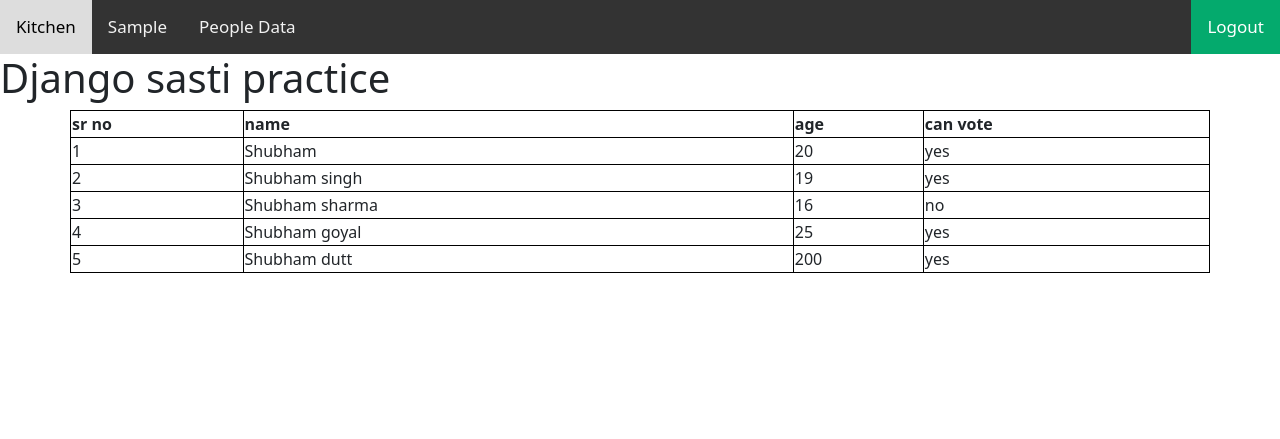
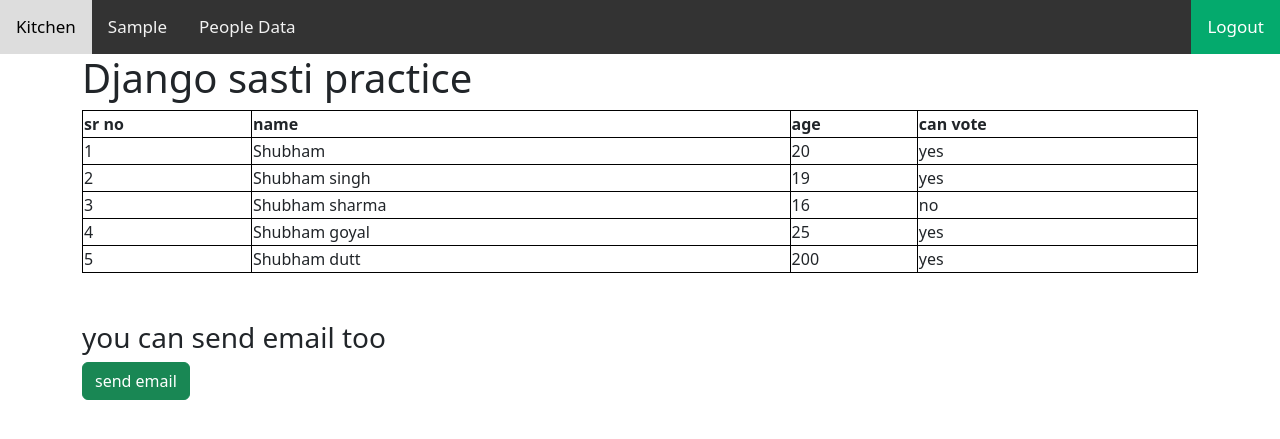
Before and after one commit to shubhxm15/django-practice, a Django app: page /people-data/ in a window 1280 px wide. Shown: the top 439 px of the page. Run offline with Django 5.2, Linux system fonts and the light colour scheme.

Commit message:
email feature changes

```diff
--- a/minipekka/urls.py
+++ b/minipekka/urls.py
@@ -35,7 +35,8 @@ urlpatterns = [
     path('update_receipe/<id>', update_receipe),
     path('login/', login_page, name='login_page'),
     path('register/', register_page, name='register_page'),
-    path('logout/', logout_page, name='logout_page')
+    path('logout/', logout_page, name='logout_page'),
+    path('send_email/', send_email, name='send_email'),
 ]
 
 if settings.DEBUG:
--- a/pekka/templates/index1.html
+++ b/pekka/templates/index1.html
@@ -14,8 +14,9 @@
     </style>
 </head>
 <body>
-    <h1>Django sasti practice</h1>
-    <!-- <p>Lorem ipsum, dolor sit amet consectetur adipisicing elit. Laborum distinctio facere velit ad omnis explicabo dolor, necessitatibus adipisci, numquam a ea magni molestias eos, cum delectus voluptates quidem repudiandae voluptatibus!</p> -->
+    <div class="container">
+        <h1>Django sasti practice</h1>
+        <!-- <p>Lorem ipsum, dolor sit amet consectetur adipisicing elit. Laborum distinctio facere velit ad omnis explicabo dolor, necessitatibus adipisci, numquam a ea magni molestias eos, cum delectus voluptates quidem repudiandae voluptatibus!</p> -->
     <table class='container'>
         <tr>
             <th>sr no</th>
@@ -40,5 +41,12 @@
     </table>
 </body>
 </html>
+</div>
+<br>
+<br>
+<div class="container">
+    <h3>you can send email too</h3>
+    <a href={% url 'send_email' %} class = 'btn btn-success'> send email </a>
+</div>
 
 {% endblock %}
--- a/pekka/views.py
+++ b/pekka/views.py
@@ -1,5 +1,6 @@
-from django.shortcuts import render
+from django.shortcuts import redirect, render
 from django.http import HttpResponse
+from kitchen.uitls import send_email_to_anyone
 
 def home(request):
     return HttpResponse("Hello what's up!!")
@@ -24,3 +25,7 @@ def dataa(request):
 def sample(request):
 
     return render(request, 'sample.html', context = {'page' : 'sample page'})
+
+def send_email(request):
+    send_email_to_anyone()
+    return redirect('/people-data/')
```
Also changed, not shown: kitchen/uitls.py (added, +10 -0 lines), minipekka/settings.py (+7 -0 lines), db.sqlite3.
